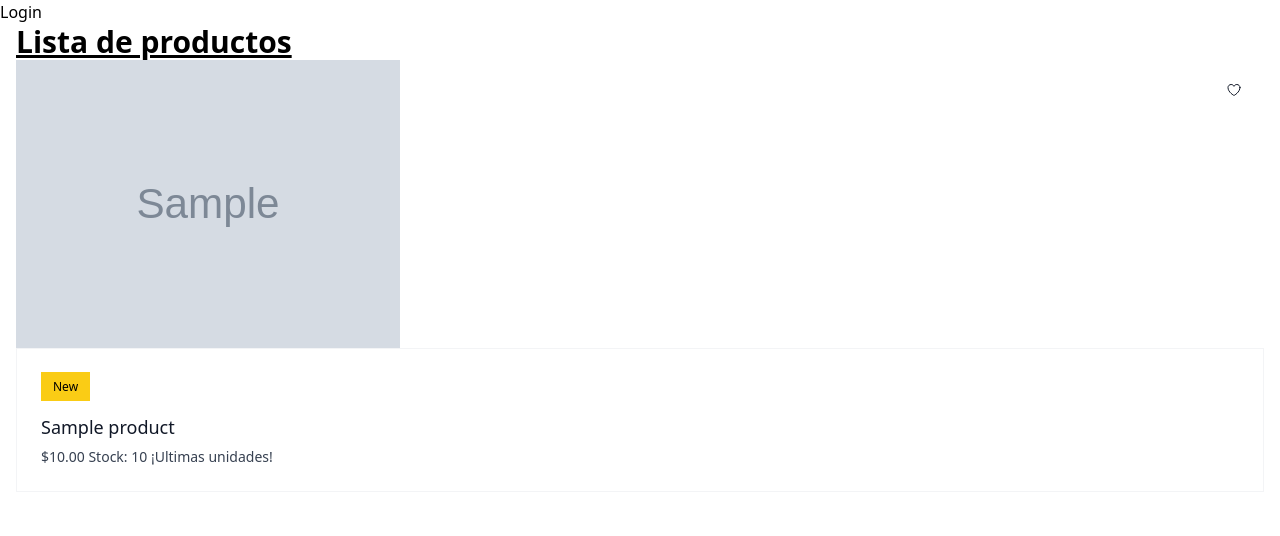
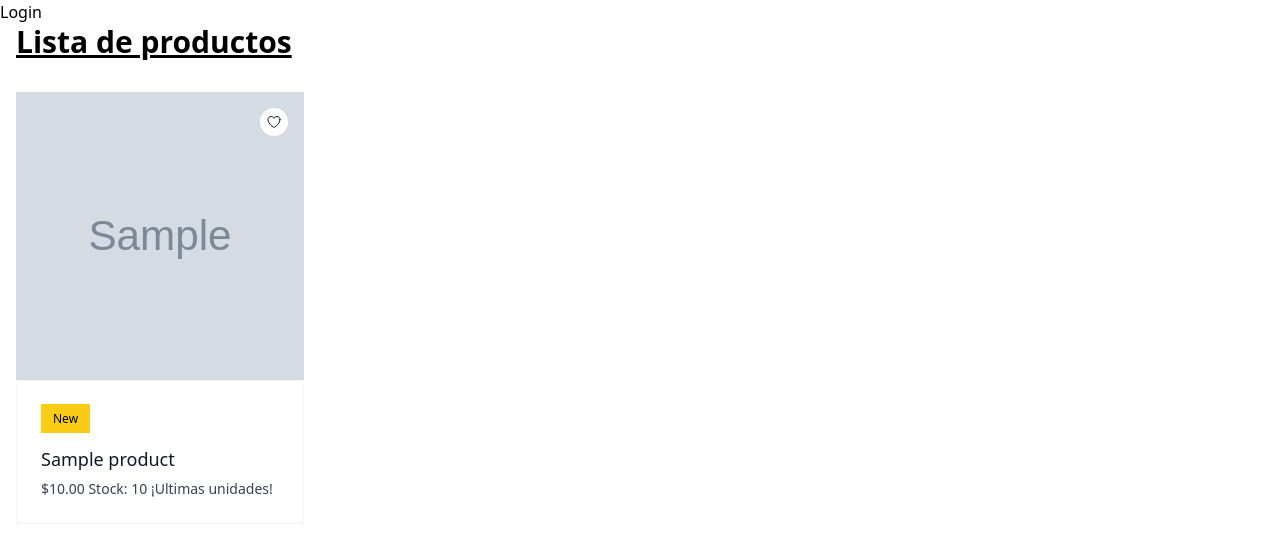
Before and after one commit to j-y22/django.coffee_shop, a Django app: page /productos/ in a window 1280 px wide. Shown: the top 536 px of the page. Run offline with Django 5.2, Linux system fonts and the light colour scheme; tables that the repository leaves empty hold one stand-in row (values such as "Sample post"); grey boxes marked "Sample" are stand-in pictures; some libraries are stand-ins or nearby versions.

Commit message:
cambio disposicion listado de producto

```diff
--- a/products/templates/products/list_product.html
+++ b/products/templates/products/list_product.html
@@ -5,9 +5,8 @@
     Lista de productos
 </h1>
 
-<ul>
+<div class="grid grid-cols-1 gap-4 md:grid-cols-4 md:gap-8 mt-8">
     {% for product in products %}
-
       <a href="#" class="group relative block overflow-hidden">
           <button
             class="absolute end-4 top-4 z-10 rounded-full bg-white p-1.5 text-gray-900 transition hover:text-gray-900/75"
@@ -54,7 +53,6 @@
             {% endcomment %}
           </div>
         </a>
-
     {% endfor %}
-</ul>
+  </div>
 {% endblock content %}
```
Lines whose indentation alone changed are shown as unchanged.
